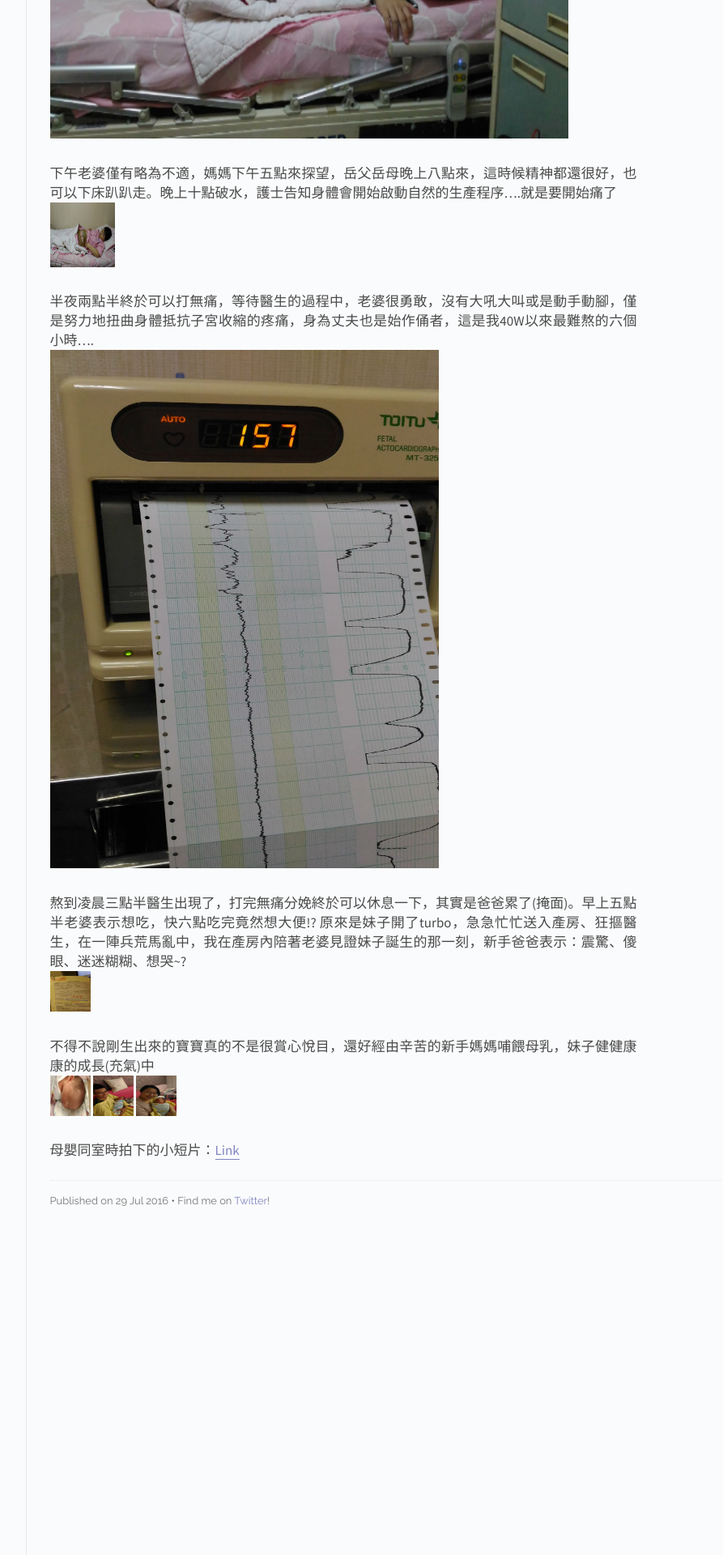
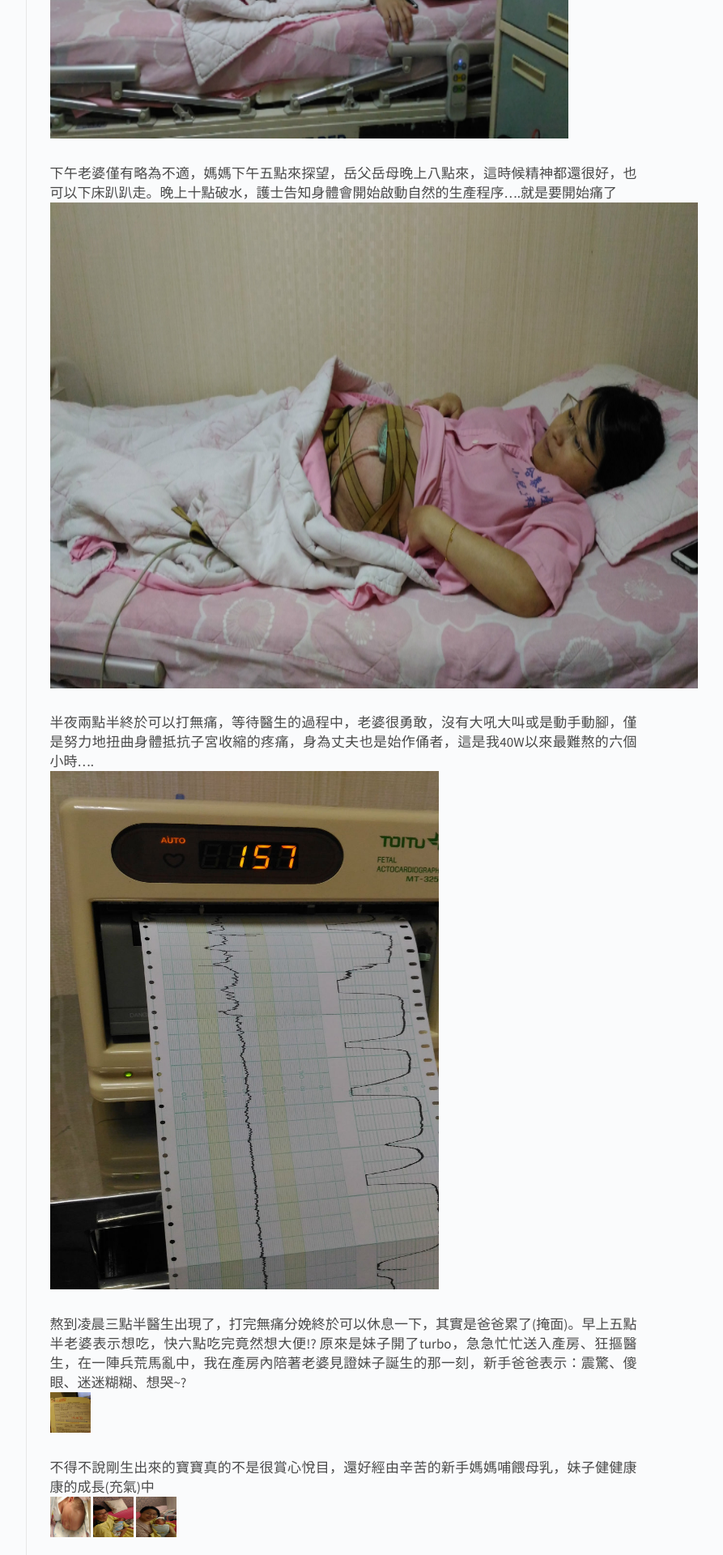
Before and after one commit to ddtwu/ddtwu.github.io, a Jekyll site: the page built from _posts/2016-07-29-noteOfLife-family.md, in a window 1280 px wide. Shown: the part 774-2694 px from the top of the page at 81% size, without its empty margins (326-1219 px from the left). Built offline with Jekyll 4.4.1, drawn with Linux system fonts in a browser that asks for light colours.

Commit message:
no message

```diff
--- a/_posts/2016-07-29-noteOfLife-family.md
+++ b/_posts/2016-07-29-noteOfLife-family.md
@@ -9,7 +9,7 @@ categories: posts
 <img src="/images/2016-07-29-noteOfLife-family/g1.jpg" width="640" height="480">
 
 > 下午老婆僅有略為不適，媽媽下午五點來探望，岳父岳母晚上八點來，這時候精神都還很好，也可以下床趴趴走。晚上十點破水，護士告知身體會開始啟動自然的生產程序....就是要開始痛了
-<img src="/images/2016-07-29-noteOfLife-family/g2.jpg" width="80" height="80">
+<img src="/images/2016-07-29-noteOfLife-family/g2.jpg" width="800" height="600">
 
 > 半夜兩點半終於可以打無痛，等待醫生的過程中，老婆很勇敢，沒有大吼大叫或是動手動腳，僅是努力地扭曲身體抵抗子宮收縮的疼痛，身為丈夫也是始作俑者，這是我40W以來最難熬的六個小時....
 <img src="/images/2016-07-29-noteOfLife-family/g3.jpg" width="480" height="640">
```
